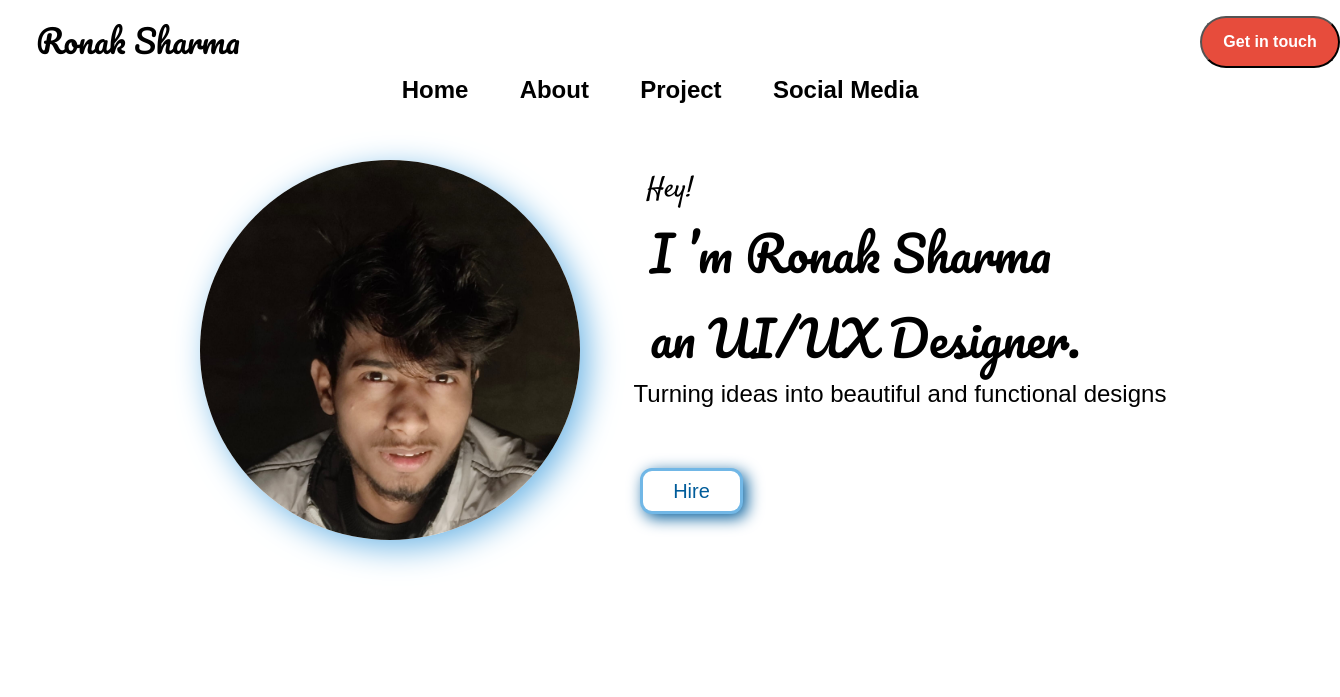
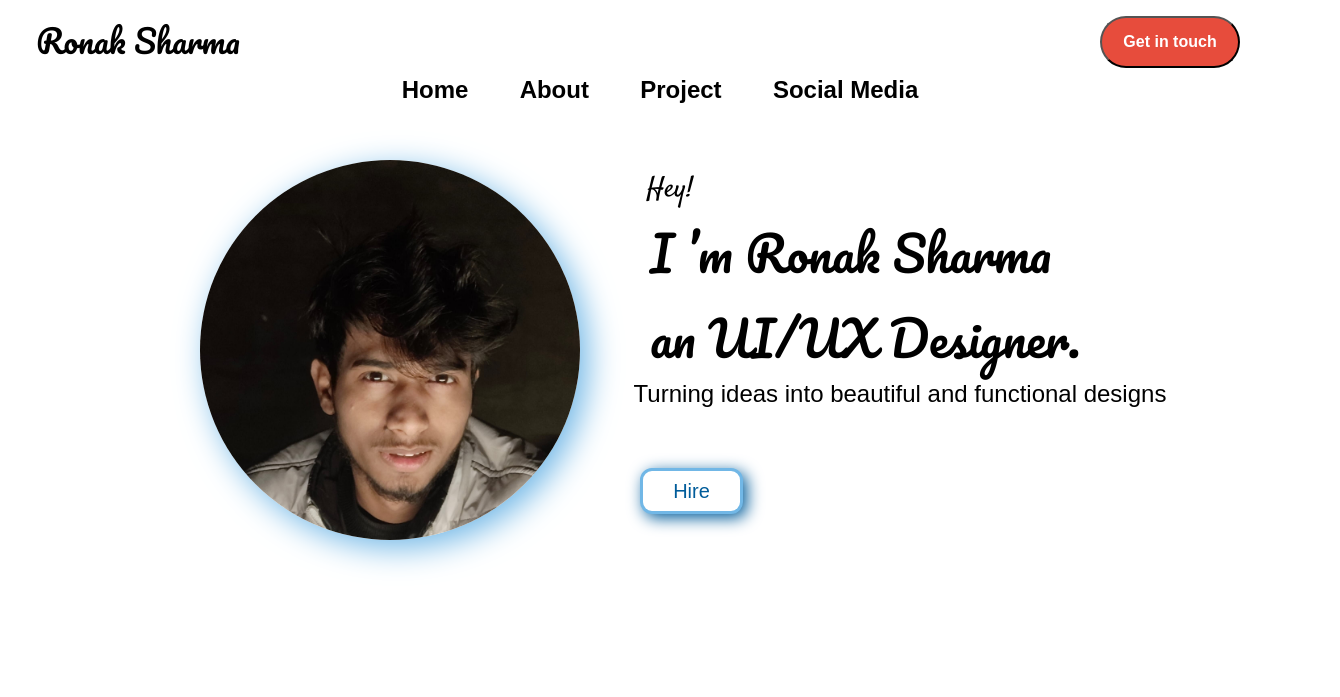
Before and after one commit to ronakUIX/Ronak.Sha, a plain HTML site: page index.html in a window 1280 px wide. Shown: the top 697 px of the page, 1340 px wide, since content can reach past the window. Drawn offline with Linux system fonts and the light colour scheme.

Commit message:
Update style.css

```diff
--- a/style.css
+++ b/style.css
@@ -2012,7 +2012,7 @@ footer{
         border-radius: 28px;
         margin-top: 16px;
         position: absolute;
-        margin-left: 560px;
+        margin-left: 460px;
     }
     /* section 1 */
     .start{
```
